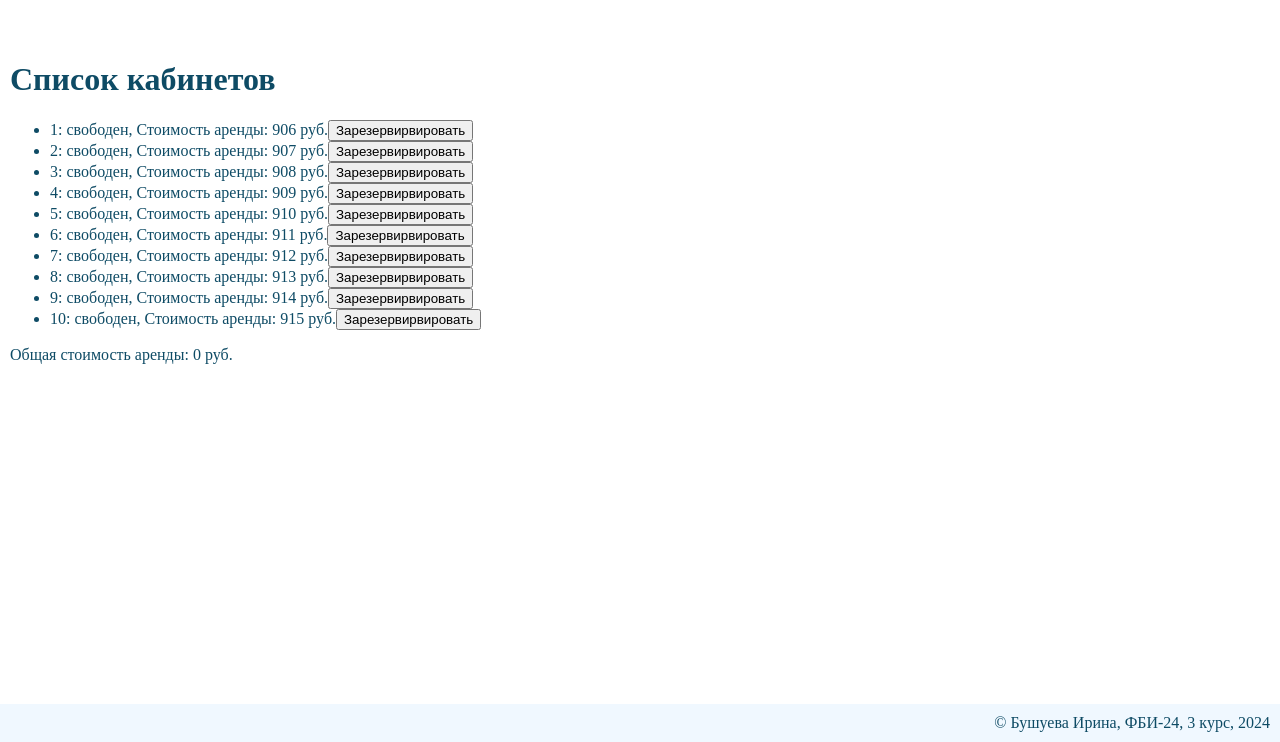
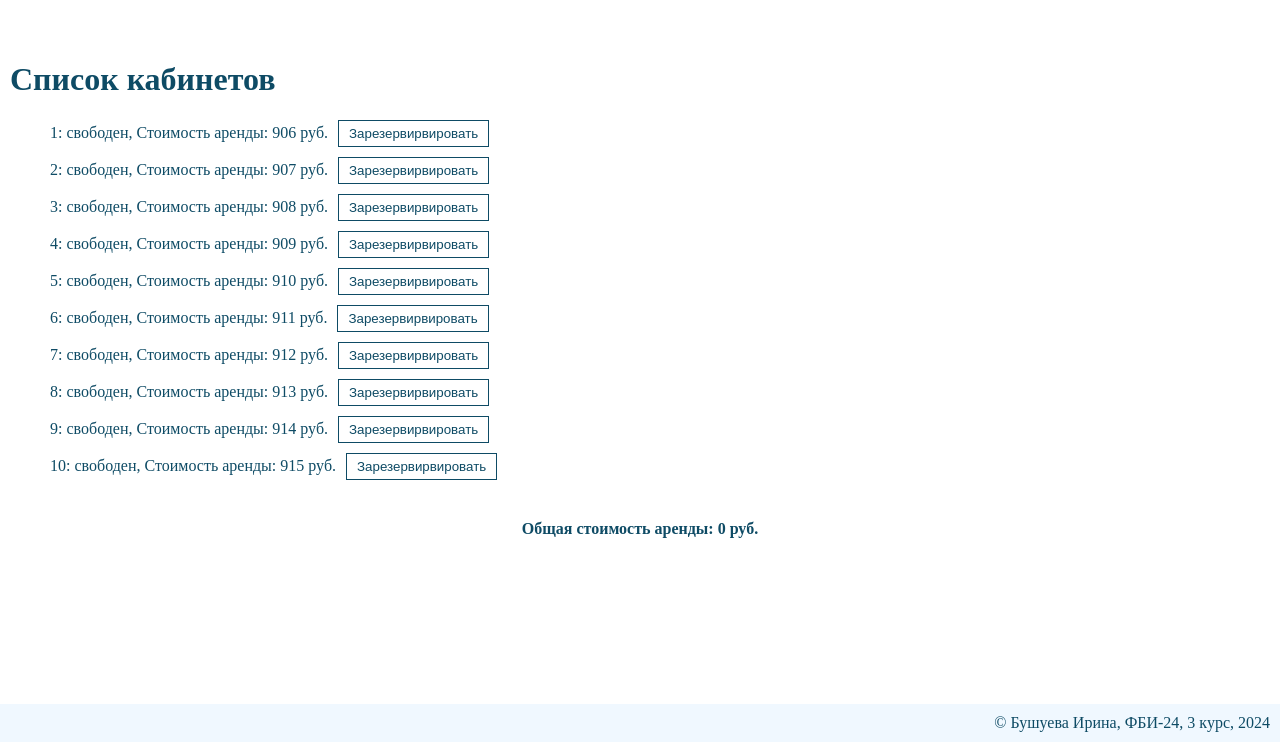
Before and after one commit to bushuevva/Backend_NSTU, a Flask app: page /lab6/ in a window 1280 px wide. Shown: the part 58-800 px from the top of the page. Run offline with Flask 3, Linux system fonts and the light colour scheme.

Commit message:
Стили

```diff
--- a/templates/lab6/lab6.html
+++ b/templates/lab6/lab6.html
@@ -4,6 +4,35 @@
 {% block lab %} Лабораторная работа 6 {% endblock %}
 
 {% block script %}
+{% block styles %}
+<style>
+    button {
+        text-align: center;
+        margin-left: 10px;
+        padding: 5px 10px;
+        background-color: white;
+        border: 1px solid rgb(14, 75, 101);
+        color:  rgb(14, 75, 101);
+        cursor: pointer;
+    }
+    button:hover {
+        background-color: rgb(119, 158, 192);
+        color: white;
+    }
+    #office-list {
+        list-style: none;
+    }
+    #office-list li {
+        margin-bottom: 10px;
+    }
+    #total-cost {
+        color: rgb(14, 75, 101);
+        margin-top: 40px;
+        text-align: center;
+        font-weight: bold;
+    }
+</style>
+{% endblock %}
 
 <script>
     function getOfficeList() {
```
